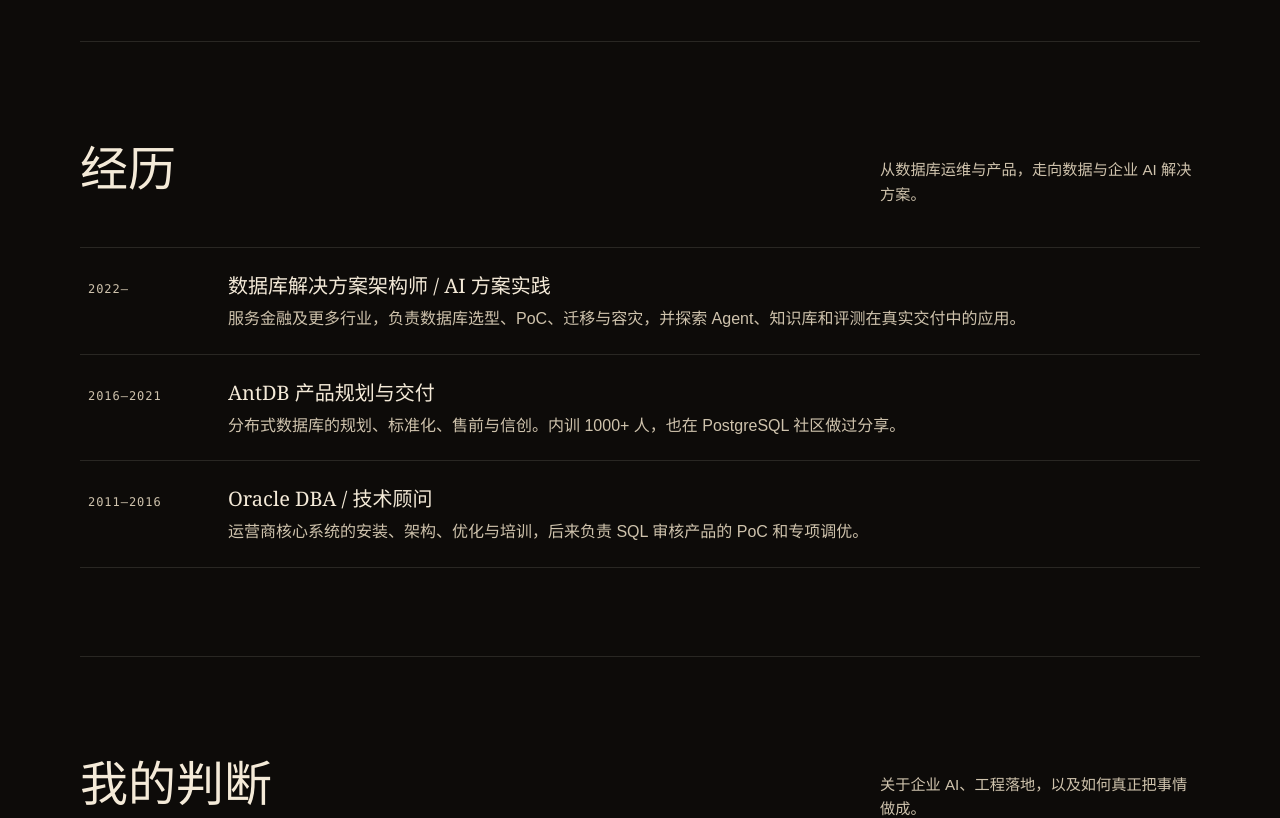
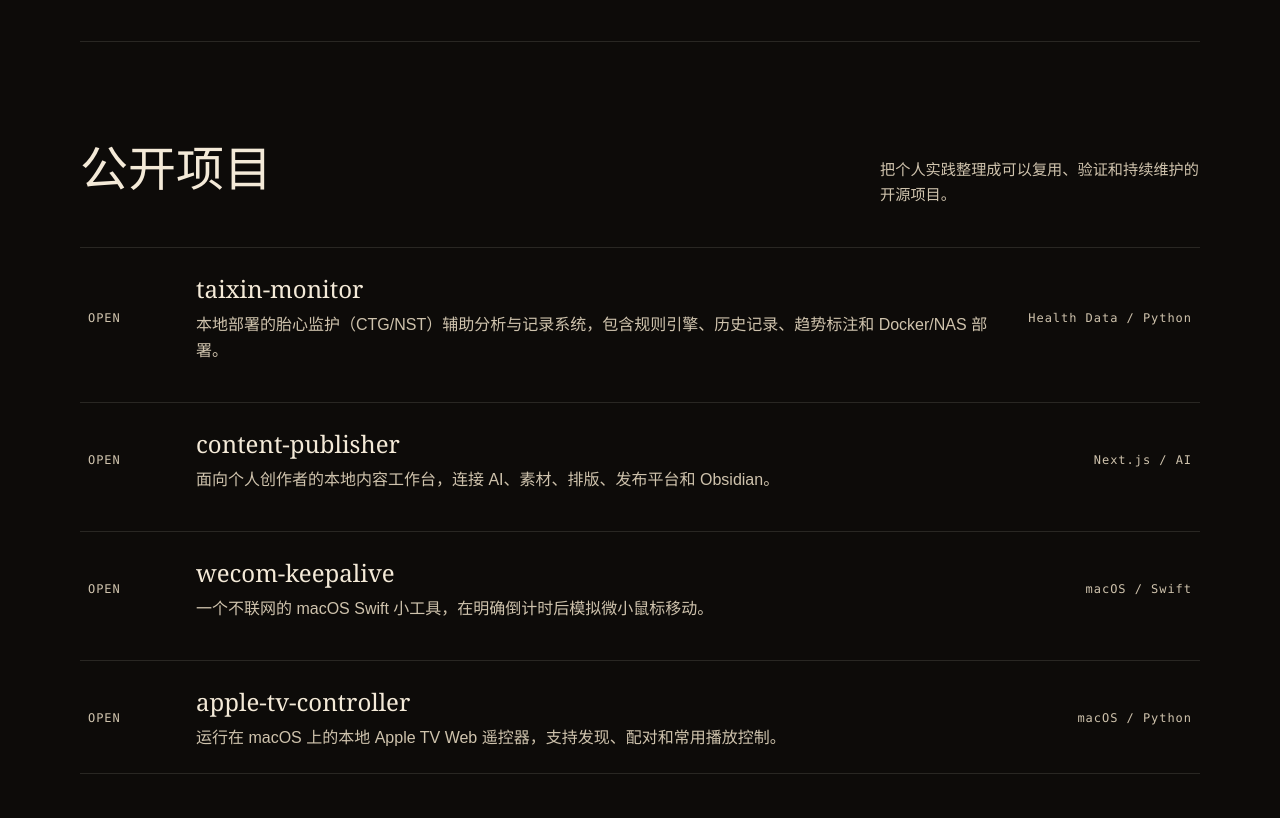
Before and after one commit to yafeishi/yafeishi.github.io, a Next.js app: page / in a window 1280 px wide. Shown: the part 1140-1958 px from the top of the page. Built offline with nearby package versions, Linux system fonts and the light colour scheme.

Commit message:
feat: add public project portfolio section

```diff
--- a/app/page.tsx
+++ b/app/page.tsx
@@ -59,6 +59,34 @@
     summary:
       "在证券、期货、保险等场景做选型、PoC、迁移与容灾，把分布式数据库和信创替代收成能上线、可运维的方案。",
     tag: "Data / Database",
+  },
+];
+
+
+const publicProjects = [
+  {
+    name: "taixin-monitor",
+    summary: "本地部署的胎心监护（CTG/NST）辅助分析与记录系统，包含规则引擎、历史记录、趋势标注和 Docker/NAS 部署。",
+    tag: "Health Data / Python",
+    href: "https://github.com/yafeishi/taixin-monitor",
+  },
+  {
+    name: "content-publisher",
+    summary: "面向个人创作者的本地内容工作台，连接 AI、素材、排版、发布平台和 Obsidian。",
+    tag: "Next.js / AI",
+    href: "https://github.com/yafeishi/content-publisher",
+  },
+  {
+    name: "wecom-keepalive",
+    summary: "一个不联网的 macOS Swift 小工具，在明确倒计时后模拟微小鼠标移动。",
+    tag: "macOS / Swift",
+    href: "https://github.com/yafeishi/wecom-keepalive",
+  },
+  {
+    name: "apple-tv-controller",
+    summary: "运行在 macOS 上的本地 Apple TV Web 遥控器，支持发现、配对和常用播放控制。",
+    tag: "macOS / Python",
+    href: "https://github.com/yafeishi/apple-tv-controller",
   },
 ];
 
@@ -139,6 +167,25 @@
 
         <section className="shell section">
           <div className="section-head">
+            <h2>公开项目</h2>
+            <p className="section-note">把个人实践整理成可以复用、验证和持续维护的开源项目。</p>
+          </div>
+          <div className="work-list">
+            {publicProjects.map((project) => (
+              <article className="work-item" key={project.name}>
+                <p className="work-year">OPEN</p>
+                <div>
+                  <h3><a href={project.href} target="_blank" rel="noreferrer">{project.name}</a></h3>
+                  <p>{project.summary}</p>
+                </div>
+                <p className="work-tag">{project.tag}</p>
+              </article>
+            ))}
+          </div>
+        </section>
+
+        <section className="shell section">
+          <div className="section-head">
             <h2>经历</h2>
             <p className="section-note">从数据库运维与产品，走向数据与企业 AI 解决方案。</p>
           </div>
```
